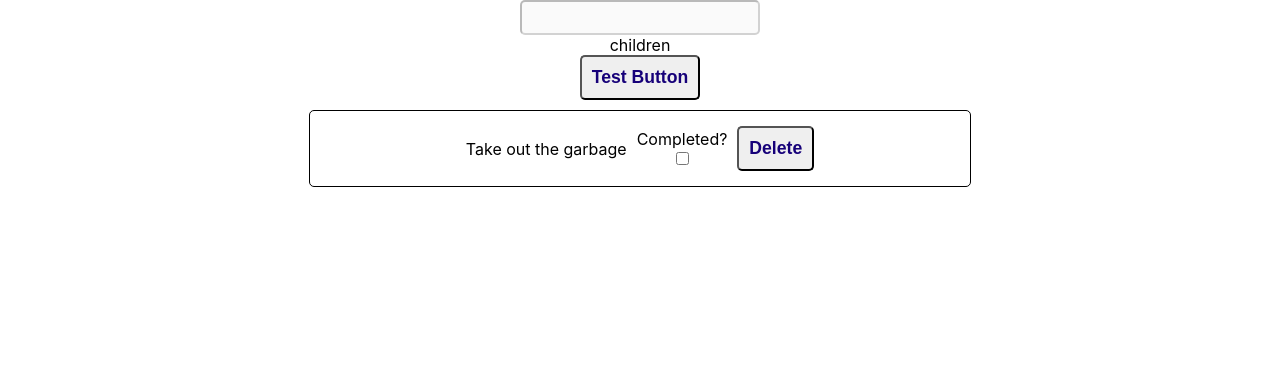
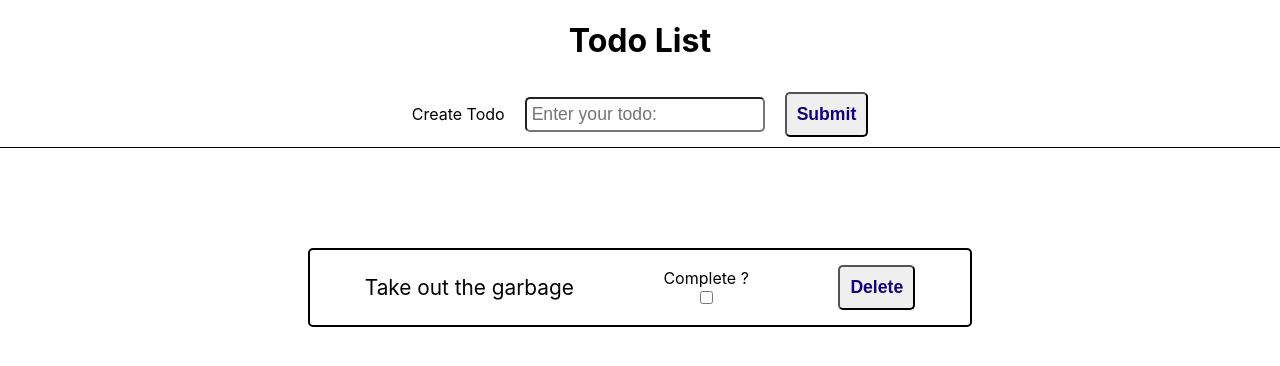
Before and after one commit to Jwing28/2do, a React (Create React App) app: page / in a window 1280 px wide. Shown: the top 366 px of the page. Built offline with nearby package versions, Linux system fonts and the light colour scheme.

Commit message:
create CreateTodo

```diff
--- a/src/components/Components.scss
+++ b/src/components/Components.scss
@@ -5,6 +5,7 @@ $background-color-hover: rgb(231, 228, 228);
 $font-default: 1.1rem;
 $space-reg: 5px;
 $space-big: 10px;
+$font-size-label: 1.3rem;
 
 // button styles
 .btn {
@@ -15,7 +16,7 @@ $space-big: 10px;
   color: rgb(22, 0, 121);
 
   &:hover {
-    background-color: #a5baf1;
+    background-color: rgb(255, 102, 0);
     border: 2px solid black;
     transition: background-color 0.3s;
   }
@@ -32,14 +33,19 @@ $space-big: 10px;
   }
 }
 
+// labels
+.label {
+  font-size: $font-size-label;
+}
+
 // todo
 .todo {
   display: flex;
   margin: 0 auto;
-  border: 1px solid;
+  border: 2px solid;
   border-radius: $border-radius;
   align-items: center;
-  justify-content: center;
+  justify-content: space-around;
   padding: $space-big;
   margin: $space-big auto;
   width: 50%;
@@ -51,6 +57,11 @@ $space-big: 10px;
     align-items: center;
   }
 
+  &:hover {
+    border-color: #a5baf1;
+    transition: border-color 0.3s;
+  }
+
   & > * {
     margin: $space-reg;
   }
--- a/src/components/Input.jsx
+++ b/src/components/Input.jsx
@@ -2,7 +2,7 @@ import React from 'react';
 
 import './Components.scss';
 
-const Input = ({ onChange, placeholder, isActive = true }) => {
+const Input = ({ onChange, placeholder, isActive = false }) => {
   return (
     <input
       className='input'
--- a/src/components/Label.jsx
+++ b/src/components/Label.jsx
@@ -5,7 +5,7 @@ const styles = {
 };
 
 const Label = ({ children }) => {
-  return <div>children</div>;
+  return <div>{children}</div>;
 };
 
 export { Label };
--- a/src/components/Todo.jsx
+++ b/src/components/Todo.jsx
@@ -7,9 +7,9 @@ const Todo = ({ todo = {}, onDelete, toggleComplete }) => {
   console.log(todo);
   return (
     <div className='todo'>
-      <div className={completed ? 'completed' : ''}>{text}</div>
+      <div className={completed ? 'completed label' : 'label'}>{text}</div>
       <div className='completed-container'>
-        <label>Completed?</label>
+        <label>Complete ?</label>
         <Checkbox onChange={toggleComplete} />
       </div>
       <Button onClick={onDelete}>Delete</Button>
--- a/src/containers/Containers.scss
+++ b/src/containers/Containers.scss
@@ -0,0 +1,12 @@
+.createTodo {
+  display: flex;
+  padding: 10px 0;
+  justify-content: center;
+  align-items: center;
+  border-bottom: 1px solid;
+  margin-bottom: 100px;
+
+  & > * {
+    margin: 0 10px;
+  }
+}
--- /dev/null
+++ b/src/containers/CreateTodo.jsx
@@ -0,0 +1,20 @@
+import React from 'react';
+
+import { Button, Input, Label } from '../components/index';
+
+import './Containers.scss';
+
+// createTodo will manage its own state for user's entry
+// and when user submits
+// this (can) be passed to parent, tbd.
+const CreateTodo = ({ onSubmit }) => {
+  return (
+    <form className='createTodo' onSubmit={onSubmit}>
+      <Label>Create Todo</Label>
+      <Input placeholder='Enter your todo:' />
+      <Button type='submit'>Submit</Button>
+    </form>
+  );
+};
+
+export default CreateTodo;
--- a/src/containers/Home.jsx
+++ b/src/containers/Home.jsx
@@ -1,6 +1,7 @@
 import React from 'react';
 
 import { Button, Input, Label, Todo } from '../components/index';
+import CreateTodo from './CreateTodo';
 
 const mockTodo = {
   text: 'Take out the garbage',
@@ -28,9 +29,8 @@ const mockTodo = {
 const Home = () => {
   return (
     <div>
-      <Input />
-      <Label>Test Label</Label>
-      <Button>Test Button</Button>
+      <h1>Todo List</h1>
+      <CreateTodo />
       <Todo todo={mockTodo} />
     </div>
   );
```
Also changed, not shown: 1 other file (tests, documents, lock files or other folders).
